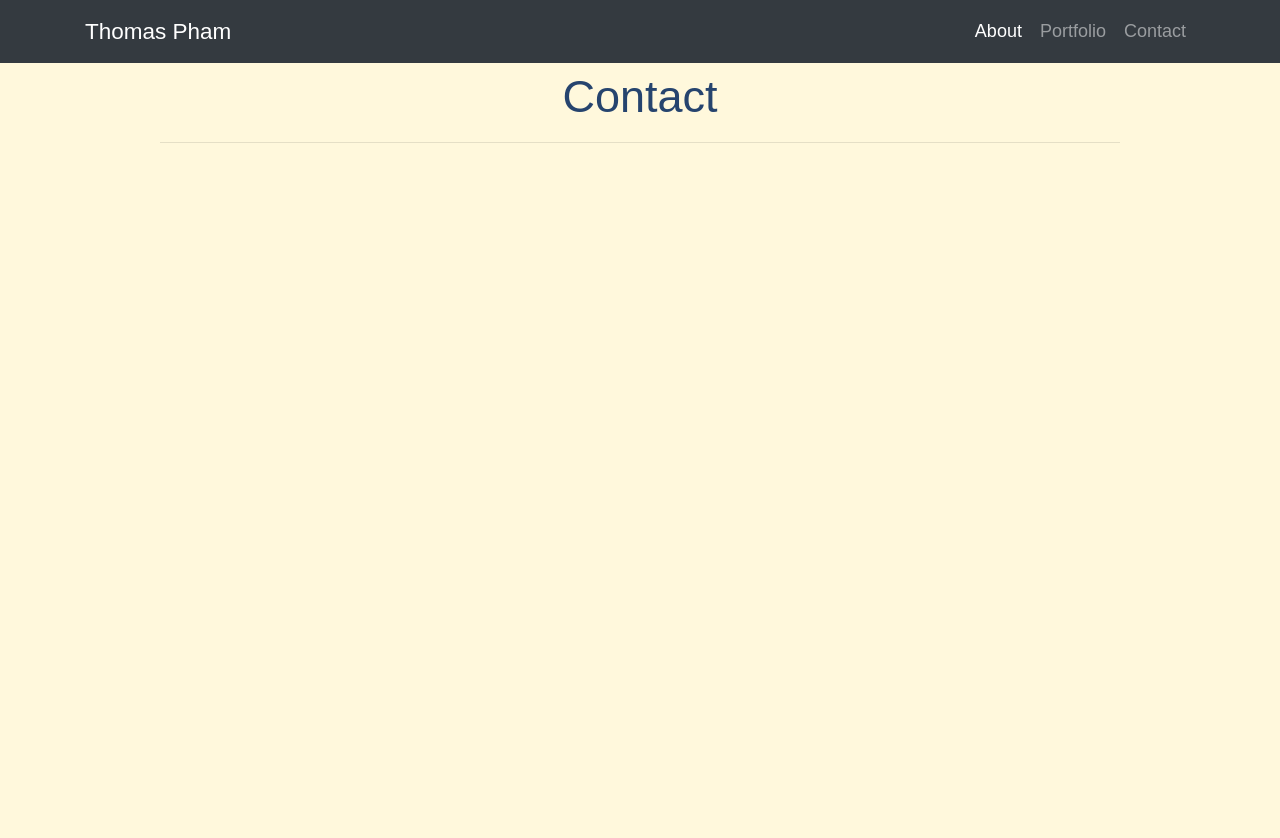
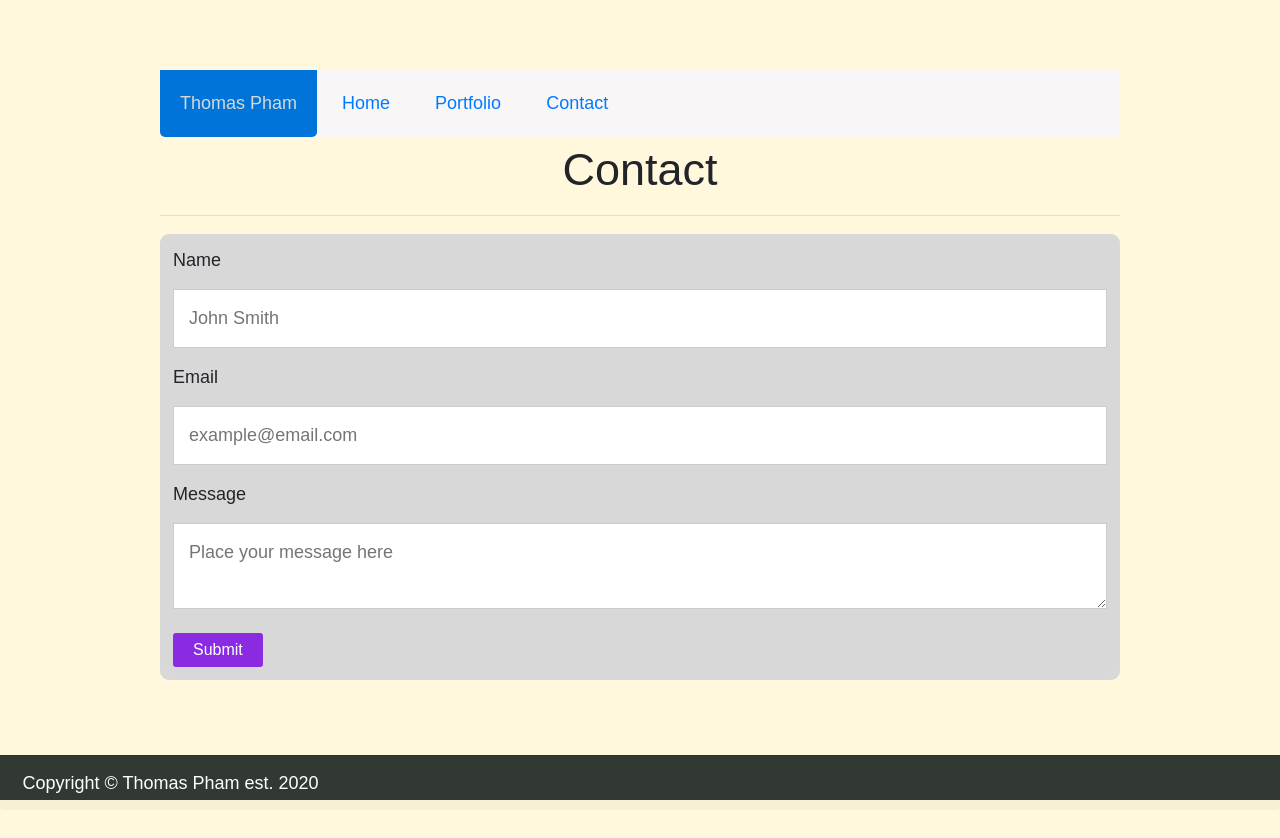
Before and after one commit to phamthomas12/Portfolio, a plain HTML site: page contact.html in a window 1280 px wide. Drawn offline with nearby package versions, Linux system fonts and the light colour scheme.

Commit message:
Final Draft of Week 2 HW

```diff
--- a/assets/css/style.css
+++ b/assets/css/style.css
@@ -1,15 +1,53 @@
+/*Full Site CSS*/
 body, html {
     font-family: 'Arial', 'Helvetica Neue', Helvetica, sans-serif;
-    color: rgb(38, 68, 110);
     background: cornsilk;
-    background-repeat: repeat;
     width: 100%;
     height: 100%;
     font-size: 18px;
-    margin: 0;
     padding-top: 35px;
 }
+/*Footer CSS*/
+footer {
+    position:fixed;
+    bottom: 0%;
+    height: 45px;
+    width: 100%;
+    background: #343a34;
+    color: white;
+}
+/*Profile Pic CSS*/
+.about-image {
+    float: left;
+    margin-right: 1rem;
+}
+/*Nav Bar Styling*/
+nav {
+    width: 960px;
+    height: 10%;
+    margin-right: auto;
+    margin-left: auto;
+}
 
+nav ul {
+    padding: 0;
+    margin: 0;
+    background: rgb(248, 246, 246);
+    border-radius: 5px;
+}
+
+nav ul li {
+    display: inline-block;
+    list-style-type: none;
+    border-radius: 0px 0px 5px 5px;
+    padding: 20px 20px;
+}
+
+.nameHeader {
+    background-color: #0074d9;
+    color:#d8d8d8;
+}
+/*PortFolio Page Grid*/
 table td {
     position: relative;
     width: 33%;
@@ -33,21 +71,46 @@ section h1 {
     text-align: center;
 }
 
-footer {
-    position:fixed;
-    bottom: 0%;
-    height: 45px;
+/*Contact Page Box Styling*/
+form {
+    border-radius: 9px;
+    background-color: #d8d8d8;
+    padding: 13px;
+
+}
+
+input[type=text],input[type=email],textarea {
     width: 100%;
-    background: #343a34;
+    padding: 15px;
+    border: 1px solid #ccc;
+    margin-top: 6px;
+    margin-bottom: 16px;
+    background: white;
+}
+
+input[type=submit] {
+    background-color:blueviolet;
+    border: 0;
+    border-radius: 3px;
+    font-size: 16px;
+    padding: 5px 20px;
     color: white;
 }
-
-.about-image {
-    float: left;
-    margin-right: 1rem;
-}
-
+/*Media Query for All Pages*/
 @media screen and (max-width: 640px;) {
     .about-image {
         float: middle;
     }
+
+    nav ul li {
+        width: 32%;
+        text-align: center;
+        padding: 20px 0;
+    }
+
+    nav {
+        width: 100%;
+        position: fixed;
+        top: 0;
+        z-index: 999;
+    }
--- a/contact.html
+++ b/contact.html
@@ -5,46 +5,51 @@
     <!-- Required meta tags -->
     <meta charset="utf-8">
     <meta name="viewport" content="width=device-width, initial-scale=1, shrink-to-fit=no">
+    <meta name= "index" content=" Thomas' Portfolio, Monash BootCamp, Coding Bootcamp">
+    <meta name= "portfolio" content=" JavaScript Game, Javascript Project">
+    <meta name= "contact" content=" Ask Me, Contact">
 
-    <!-- Bootstrap CSS -->
+
+    <!-- Bootstrap CSS and Local CSS -->
     <link rel="stylesheet" href="https://maxcdn.bootstrapcdn.com/bootstrap/4.0.0/css/bootstrap.min.css" integrity="sha384-Gn5384xqQ1aoWXA+058RXPxPg6fy4IWvTNh0E263XmFcJlSAwiGgFAW/dAiS6JXm" crossorigin="anonymous">
     <link rel="stylesheet" type="text/css" href="assets/css/style.css">
 
     <title>Portfolio</title>
 </head>
 <body>
-    <nav class="navbar navbar-expand-md navbar-dark bg-dark fixed-top">
-        <div class="container">
-          <a class="navbar-brand" href="index.html">Thomas Pham</a>
-          <button class="navbar-toggler" type="button" data-toggle="collapse" data-target="#navbarsExampleDefault"
-            aria-controls="navbarsExampleDefault" aria-expanded="false" aria-label="Toggle navigation">
-            <span class="navbar-toggler-icon"></span>
-          </button>
-
-          <div class="collapse navbar-collapse" id="navbarsExampleDefault">
-            <span class="mr-auto"></span>
-            <ul class="navbar-nav">
-              <li class="nav-item active">
-                <a class="nav-link" href="index.html">About</a>
-              </li>
-              <li class="nav-item">
-                <a class="nav-link" href="portfolio.html">Portfolio</a>
-              </li>
-              <li class="nav-item">
-                <a class="nav-link" href="contact.html">Contact</a>
-              </li>
-            </ul>
-          </div>
-        </div>
-    </nav>
-
+  <!-- Nav Bar-->
+  <nav>
+    <ul>
+        <li class="nameHeader">Thomas Pham</li>
+        <li><a href="index.html">Home</a></li>
+        <li><a href="portfolio.html">Portfolio</a></li>
+        <li><a href="contact.html">Contact</a></li>
+    </ul>
+  </nav>
+    <!--Ask me anything Form-->
     <section>
         <article>
             <h1>Contact</h1>
             <hr>
-            <form></form>
+            <form action="action_page.php">
+
+              <label for="name">Name</label>
+              <input type="text" id="name" name="name" placeholder="John Smith">
+
+              <label for="email">Email</label>
+              <input type="email" id="email" name="email" placeholder="example@email.com">
+
+              <label for="message">Message</label>
+              <textarea id="message" name="message" placeholder="Place your message here"></textarea>
+
+              <input type="submit" value="Submit">
+          </form>
+
         </article>
     </section>
-
+    <!--Footer-->
+    <footer>
+      <div class="relative-bottom card-footer">Copyright © Thomas Pham est. 2020</div>
+  </footer>
 </body>
 </html>
```
Also changed, not shown: index.html (+13 -23 lines), portfolio.html (+13 -24 lines), assets/Screenshots/Contact442px.PNG (added), assets/Screenshots/Contact769px.PNG (added), assets/Screenshots/ContactDesktop.PNG (added), assets/Screenshots/Home442px.PNG (added), assets/Screenshots/Home769px.PNG (added), assets/Screenshots/HomeDesktop.PNG (added), assets/Screenshots/Portfolio442px.PNG (added), assets/Screenshots/Portfolio769px.PNG (added), assets/Screenshots/PortfolioDesktop.PNG (added), 1 other file.
